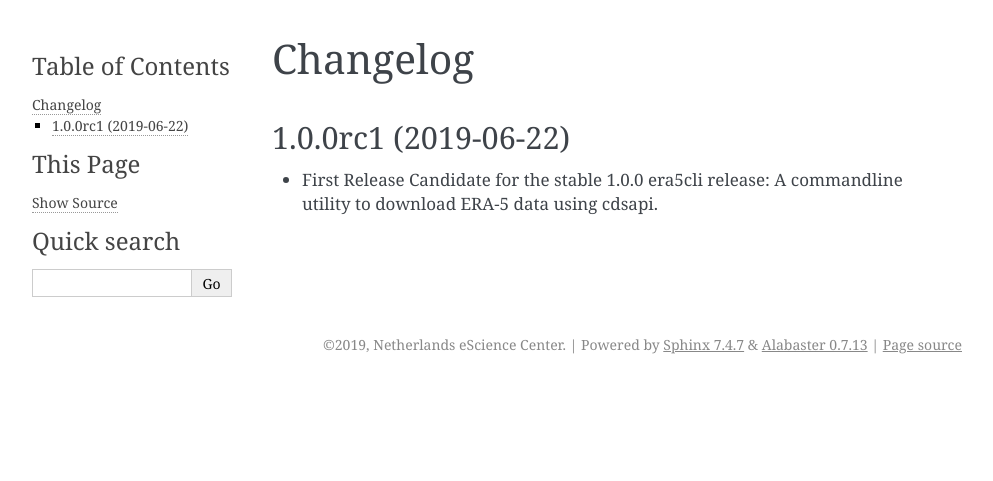
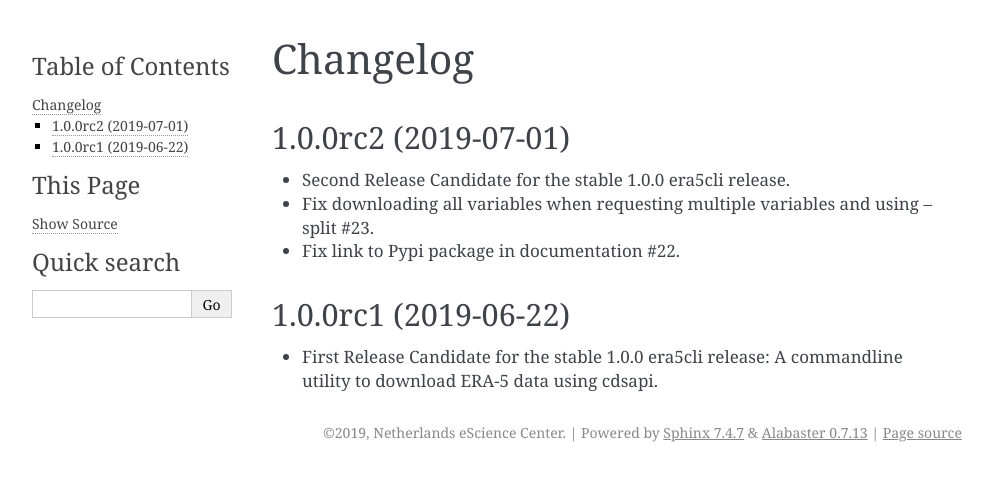
Before and after one commit to eWaterCycle/era5cli, a Sphinx documentation site: the page built from docs/source/changes.rst, in a window 1280 px wide. Shown: the top 481 px of the page, without its empty margins (148-1141 px from the left). Built offline with Sphinx 7.4.7, drawn with Linux system fonts in a browser that asks for light colours.

Commit message:
update version number and changelog for 1.0.0rc2

```diff
--- a/CHANGELOG.rst
+++ b/CHANGELOG.rst
@@ -1,5 +1,11 @@
 Changelog
 *********
+
+1.0.0rc2 (2019-07-01)
+==================
+* Second Release Candidate for the stable 1.0.0 era5cli release.
+* Fix downloading all variables when requesting multiple variables and using --split #23.
+* Fix link to Pypi package in documentation #22.
 
 1.0.0rc1 (2019-06-22)
 ==================
--- a/docs/source/conf.py
+++ b/docs/source/conf.py
@@ -25,7 +25,7 @@ copyright = '2019, Netherlands eScience Center'
 author = 'Ronald van Haren'
 
 # The full version, including alpha/beta/rc tags
-release = '1.0.0rc1'
+release = '1.0.0rc2'
 
 
 # -- General configuration ---------------------------------------------------
--- a/era5cli/__version__.py
+++ b/era5cli/__version__.py
@@ -10,4 +10,4 @@ __author__ = ('Ronald van Haren', 'Jaro Camphuijsen', 'Yifat Dzigan',
               'Niels Drost', 'Fakhereh Alidoost', 'Bouwe Andela',
               'Jerom Aerts', 'Berend Weel')
 __email__ = 'r.vanharen@esciencecenter.nl'
-__version__ = '1.0.0rc1'
+__version__ = '1.0.0rc2'
```
Also changed, not shown: 1 other file.
